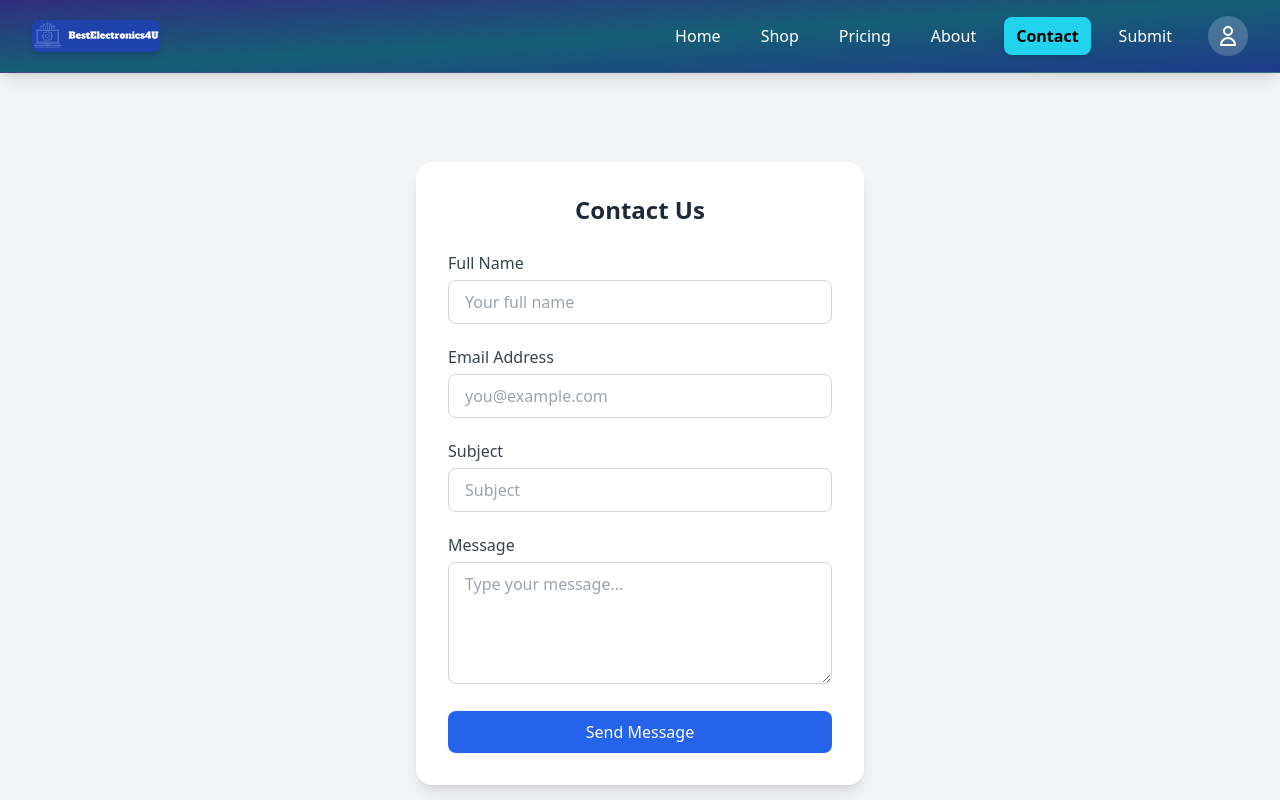
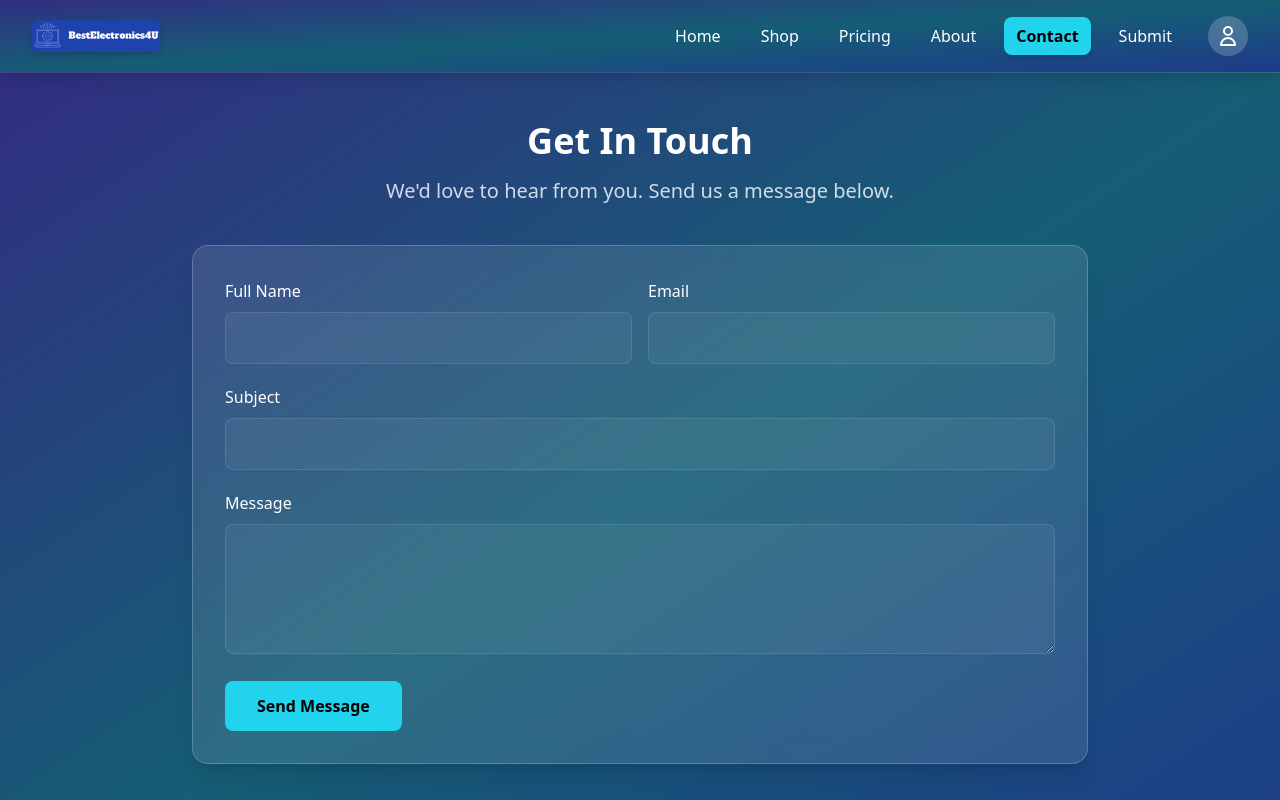
Before and after one commit to 9Kelochi/csc360_project, a React (Vite) app in the folder project/: page /contact in a window 1280 px wide. Shown: the top 800 px of the page. Built offline with nearby package versions, Linux system fonts and the light colour scheme.

Commit message:
Update
Improve UI

```diff
--- a/project/src/pages/About.jsx
+++ b/project/src/pages/About.jsx
@@ -1,22 +1,64 @@
 import React from "react";
-import background from "../assets/background.jpg";
 
 const About = () => {
   return (
-    <div
-      className="min-h-screen bg-cover bg-center flex flex-col items-center justify-center p-8"
-      style={{ backgroundImage: `url(${background})` }}
-    >
-      <div className="bg-white bg-opacity-80 p-10 rounded-2xl shadow-lg max-w-3xl">
-        <h1 className="text-5xl font-bold text-blue-600 text-center mb-6">About Our Website</h1>
-        <p className="text-lg text-gray-700 text-center mb-4">
-          Welcome to our BestElectronics4U! At BestElectronics4U, our mission is simple — to connect customers with the best in modern electronics through a smooth, reliable, and enjoyable online experience.
-        </p>
-        <p className="text-md text-gray-900 text-center">
-        Our goal is to offer a wide selection of quality products, paired with a simple and seamless shopping experience. We are committed to helping you discover the best electronics to fit your needs, whether you're upgrading your gear, searching for the perfect gift, or exploring the latest technology trends.
+    <div className="min-h-screen w-full bg-gradient-to-br from-indigo-900 via-cyan-800 to-blue-900 py-8 md:py-12 px-4">
+      <div className="max-w-4xl mx-auto">
+        <div className="text-center mb-8 md:mb-10">
+          <h1 className="text-4xl font-bold text-white mb-4">
+            About BestElectronics4U
+          </h1>
+          <p className="text-xl text-white/80">
+            Your trusted source for premium electronics
+          </p>
+        </div>
 
-        Thank you for choosing BestElectronics4U — your satisfaction is our top priority.
-        </p>
+        <div className="relative bg-white/10 backdrop-blur-md rounded-2xl p-6 md:p-8 border border-white/20 shadow-xl">
+          <div className="space-y-6">
+            <div>
+              <h2 className="text-2xl font-semibold text-cyan-400 mb-3">
+                Our Mission
+              </h2>
+              <p className="text-white/90 leading-relaxed">
+                At BestElectronics4U, our mission is simple — to connect
+                customers with the best in modern electronics through a smooth,
+                reliable, and enjoyable online experience.
+              </p>
+            </div>
+
+            <div>
+              <h2 className="text-2xl font-semibold text-cyan-400 mb-3">
+                What We Offer
+              </h2>
+              <p className="text-white/90 leading-relaxed">
+                Our goal is to offer a wide selection of quality products,
+                paired with a simple and seamless shopping experience. We are
+                committed to helping you discover the best electronics to fit
+                your needs, whether you're upgrading your gear, searching for
+                the perfect gift, or exploring the latest technology trends.
+              </p>
+            </div>
+
+            <div>
+              <h2 className="text-2xl font-semibold text-cyan-400 mb-3">
+                Our Promise
+              </h2>
+              <p className="text-white/90 leading-relaxed">
+                We stand behind every product we sell with exceptional customer
+                service and support. Your satisfaction is our top priority, and
+                we're dedicated to making your shopping experience with us as
+                enjoyable as the products you purchase.
+              </p>
+            </div>
+          </div>
+        </div>
+
+        <div className="mt-8 md:mt-10 text-center">
+          <p className="text-white/80 max-w-2xl mx-auto font-medium">
+            Thank you for choosing BestElectronics4U — where innovation meets
+            exceptional service.
+          </p>
+        </div>
       </div>
     </div>
   );
--- a/project/src/pages/Contact.jsx
+++ b/project/src/pages/Contact.jsx
@@ -1,12 +1,13 @@
-import React, { useState } from 'react';
+import React, { useState } from "react";
 
 const ContactForm = () => {
   const [formData, setFormData] = useState({
-    fullName: '',
-    email: '',
-    subject: '',
-    message: '',
+    fullName: "",
+    email: "",
+    subject: "",
+    message: "",
   });
+  const [notification, setNotification] = useState("");
 
   const handleChange = (e) => {
     setFormData((prev) => ({
@@ -15,67 +16,106 @@ const ContactForm = () => {
     }));
   };
 
+  const handleSubmit = (e) => {
+    e.preventDefault();
+    setNotification("Message sent!");
+    setFormData({ fullName: "", email: "", subject: "", message: "" });
+    setTimeout(() => setNotification(""), 3000);
+  };
+
   return (
-    <div className="min-h-screen bg-gray-100 flex items-center justify-center">
-      <div className="bg-white p-8 rounded-2xl shadow-lg w-full max-w-md">
-        <h2 className="text-2xl font-bold text-center text-gray-800 mb-6">Contact Us</h2>
+    <div className="min-h-screen w-full bg-gradient-to-br from-indigo-900 via-cyan-800 to-blue-900 py-8 md:py-12 px-4">
+      <div className="max-w-4xl mx-auto">
+        <div className="text-center mb-8 md:mb-10">
+          <h1 className="text-4xl font-bold text-white mb-4">Get In Touch</h1>
+          <p className="text-xl text-white/80">
+            We'd love to hear from you. Send us a message below.
+          </p>
+        </div>
 
-        <form className="space-y-5">
-          <div>
-            <label className="block text-gray-700 mb-1" htmlFor="fullName">Full Name</label>
+        <div className="relative bg-white/10 backdrop-blur-md rounded-2xl p-6 md:p-8 border border-white/20 shadow-xl">
+          {notification && (
+            <div className="mb-6 py-2 px-4 bg-cyan-400/20 text-cyan-400 text-center font-medium rounded-lg">
+              {notification}
+            </div>
+          )}
+
+          <form className="space-y-4 md:space-y-5" onSubmit={handleSubmit}>
+            <div className="md:flex md:space-x-4">
+              <div className="w-full md:w-1/2 mb-4 md:mb-0">
+                <label className="block text-white mb-2" htmlFor="fullName">
+                  Full Name
+                </label>
                 <input
                   id="fullName"
                   type="text"
                   value={formData.fullName}
                   onChange={handleChange}
-              placeholder="Your full name"
-              className="w-full px-4 py-2 border border-gray-300 rounded-lg focus:outline-none focus:ring-2 focus:ring-blue-500 text-black"
+                  className="w-full px-4 py-2 md:py-3 bg-white/5 border border-white/10 rounded-lg focus:outline-none focus:ring-2 focus:ring-cyan-400 focus:border-cyan-400 text-white placeholder-white/50"
+                  required
                 />
               </div>
-
-          <div>
-            <label className="block text-gray-700 mb-1" htmlFor="email">Email Address</label>
+              <div className="w-full md:w-1/2">
+                <label className="block text-white mb-2" htmlFor="email">
+                  Email
+                </label>
                 <input
                   id="email"
                   type="email"
                   value={formData.email}
                   onChange={handleChange}
-              placeholder="you@example.com"
-              className="w-full px-4 py-2 border border-gray-300 rounded-lg focus:outline-none focus:ring-2 focus:ring-blue-500 text-black"
+                  className="w-full px-4 py-2 md:py-3 bg-white/5 border border-white/10 rounded-lg focus:outline-none focus:ring-2 focus:ring-cyan-400 focus:border-cyan-400 text-white placeholder-white/50"
+                  required
                 />
+              </div>
             </div>
 
             <div>
-            <label className="block text-gray-700 mb-1" htmlFor="subject">Subject</label>
+              <label className="block text-white mb-2" htmlFor="subject">
+                Subject
+              </label>
               <input
                 id="subject"
                 type="text"
                 value={formData.subject}
                 onChange={handleChange}
-              placeholder="Subject"
-              className="w-full px-4 py-2 border border-gray-300 rounded-lg focus:outline-none focus:ring-2 focus:ring-blue-500 text-black"
+                className="w-full px-4 py-2 md:py-3 bg-white/5 border border-white/10 rounded-lg focus:outline-none focus:ring-2 focus:ring-cyan-400 focus:border-cyan-400 text-white placeholder-white/50"
+                required
               />
             </div>
 
             <div>
-            <label className="block text-gray-700 mb-1" htmlFor="message">Message</label>
+              <label className="block text-white mb-2" htmlFor="message">
+                Message
+              </label>
               <textarea
                 id="message"
                 rows="4"
                 value={formData.message}
                 onChange={handleChange}
-              placeholder="Type your message..."
-              className="w-full px-4 py-2 border border-gray-300 rounded-lg focus:outline-none focus:ring-2 focus:ring-blue-500 text-black"
+                className="w-full px-4 py-2 md:py-3 bg-white/5 border border-white/10 rounded-lg focus:outline-none focus:ring-2 focus:ring-cyan-400 focus:border-cyan-400 text-white placeholder-white/50"
+                required
               ></textarea>
             </div>
 
             <button
-            type="button"
-            className="w-full bg-blue-600 text-white py-2 rounded-lg hover:bg-blue-700 transition-colors"
+              type="submit"
+              className="w-full md:w-auto md:px-8 bg-cyan-400 text-black py-2 md:py-3 px-6 rounded-lg hover:bg-cyan-300 transition-colors font-semibold"
             >
               Send Message
             </button>
           </form>
+        </div>
+
+        <div className="mt-8 md:mt-10 text-center">
+          <h2 className="text-2xl font-semibold text-white mb-3">
+            Need Immediate Assistance?
+          </h2>
+          <p className="text-white/80 max-w-2xl mx-auto">
+            Call us at (555) 123-4567 or email us directly at
+            support@bestelectronics4u.com
+          </p>
+        </div>
       </div>
     </div>
   );
```
Lines whose indentation alone changed are shown as unchanged.
